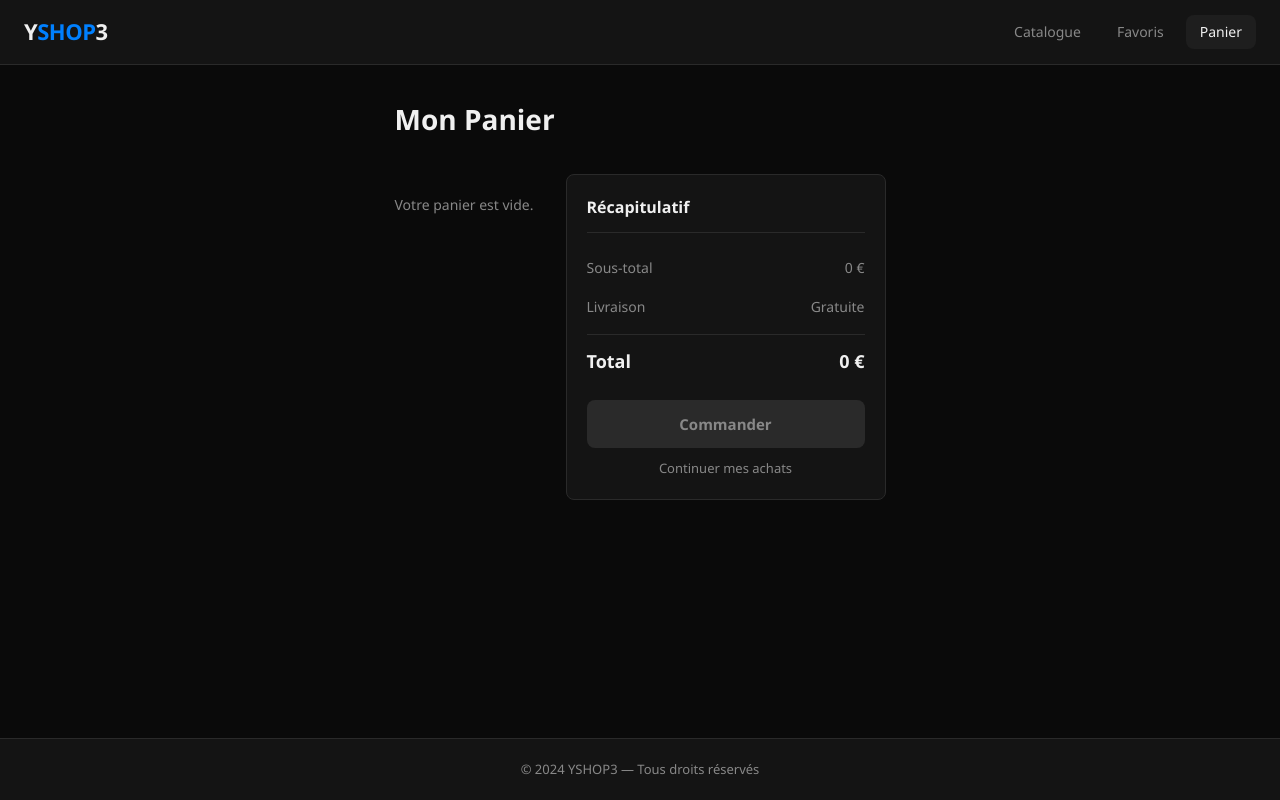
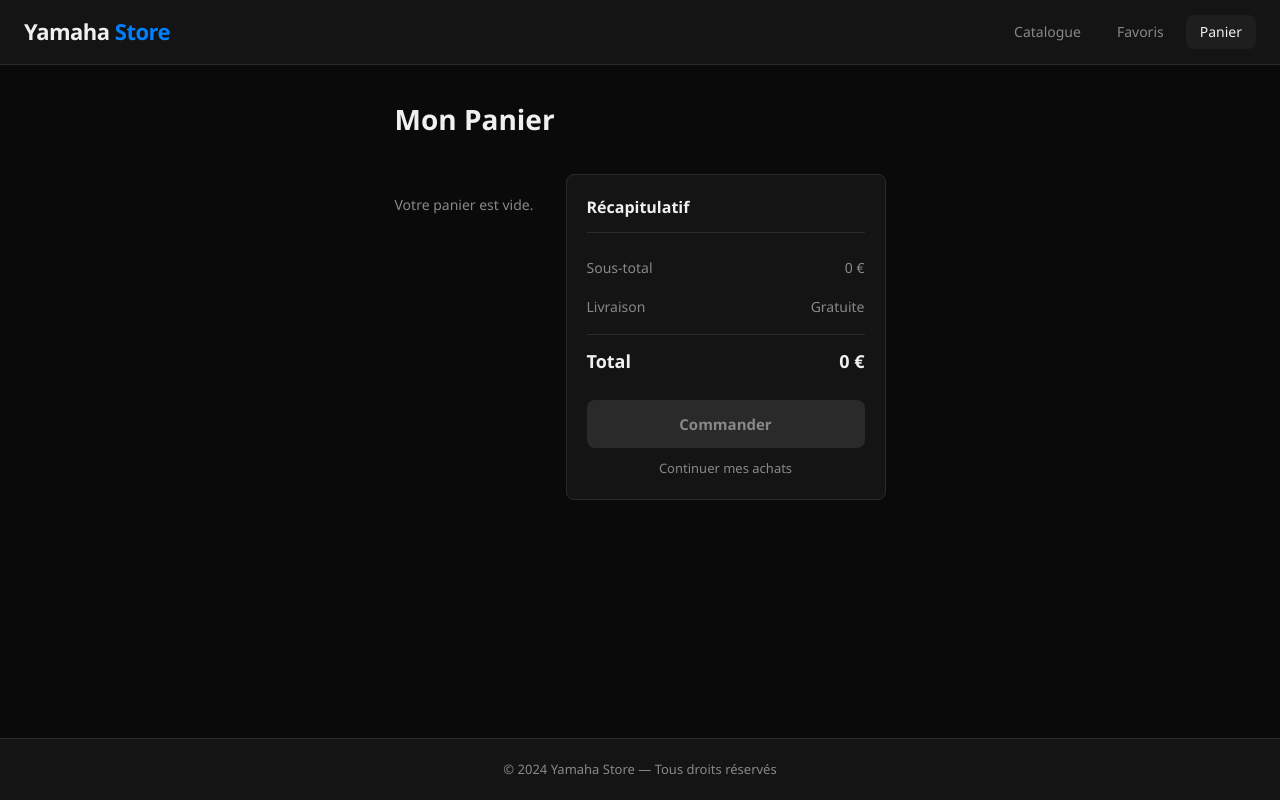
Before and after one commit to Mohand-123/Yshop, a website: page frontend/cart.html in a window 1280 px wide. Drawn offline with Linux system fonts and the light colour scheme.

Commit message:
update: renommage logo en Yamaha Store
Co-Authored-By: Claude Sonnet 4.6 <noreply@anthropic.com>

```diff
--- a/frontend/cart.html
+++ b/frontend/cart.html
@@ -3,14 +3,14 @@
 <head>
   <meta charset="UTF-8" />
   <meta name="viewport" content="width=device-width, initial-scale=1.0" />
-  <title>Panier — YSHOP3</title>
+  <title>Panier — Yamaha Store</title>
   <link rel="stylesheet" href="css/style.css" />
 </head>
 <body>
 
   <header class="header">
     <div class="header-inner">
-      <a href="index.html" class="logo">Y<span>SHOP</span>3</a>
+      <a href="index.html" class="logo">Yamaha <span>Store</span></a>
       <nav class="nav">
         <a href="index.html" class="nav-link">Catalogue</a>
         <a href="favorites.html" class="nav-link">Favoris <span class="badge" id="badge-favoris">0</span></a>
@@ -48,7 +48,7 @@
   </main>
 
   <footer class="footer">
-    <p>&copy; 2024 YSHOP3 — Tous droits réservés</p>
+    <p>&copy; 2024 Yamaha Store — Tous droits réservés</p>
   </footer>
 
   <script src="js/api.js"></script>
```
Also changed, not shown: frontend/favorites.html (+3 -3 lines), frontend/index.html (+3 -3 lines), frontend/product.html (+3 -3 lines).
